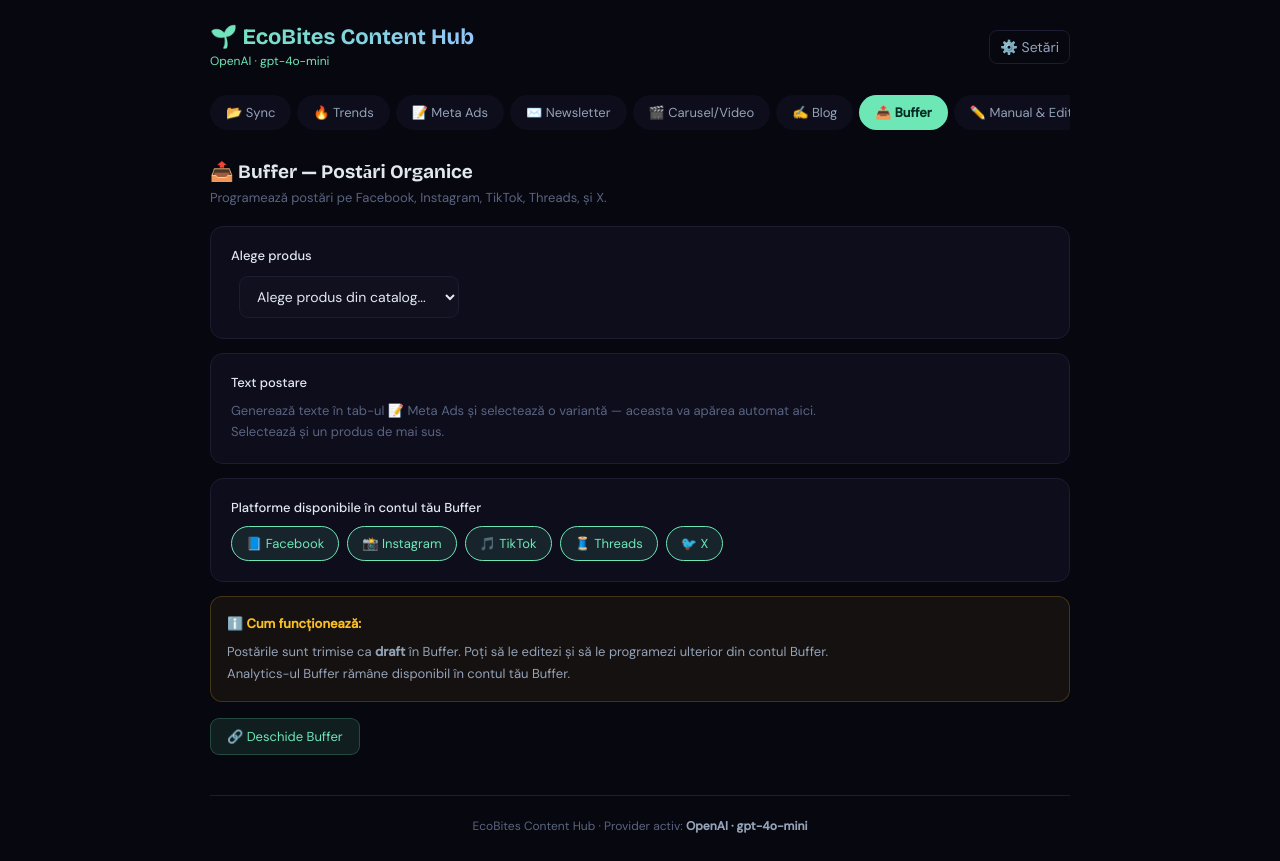
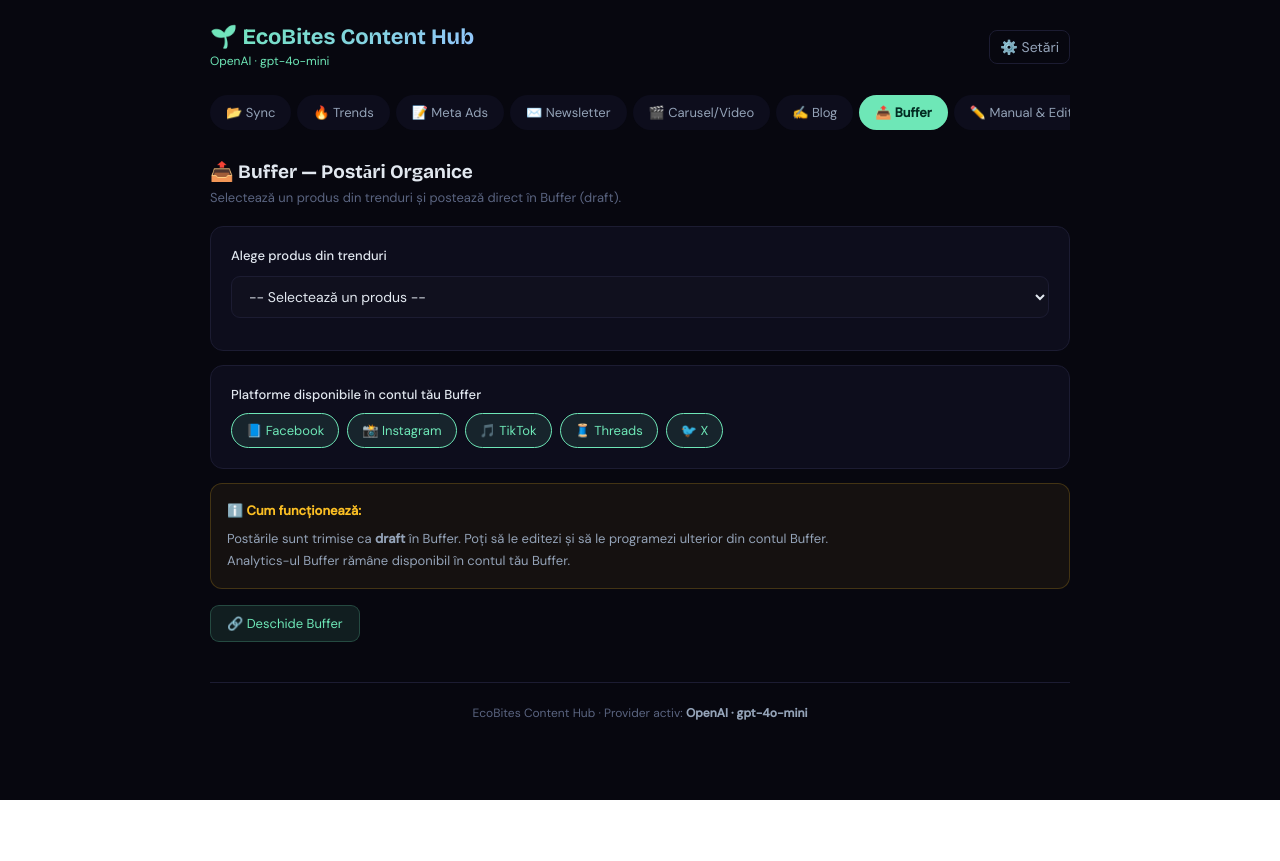
Before and after one commit to andibp97/ecobites-hub, a React (Vite) app: page / in a window 1280 px wide. Both pictures are taken after a click on the button "📤 Buffer". After the commit the page ends 800 px from the top, so only its background shows below. Built offline with nearby package versions, Linux system fonts and the light colour scheme.

Commit message:
Trends: eliminat butoane newsletter/carusel/blog; Buffer: preia postările din Trends (Facebook/Instagram)

```diff
--- a/src/App.jsx
+++ b/src/App.jsx
@@ -80,6 +80,7 @@
   const [bufferKey,    setBufferKey]    = useState(saved.bufferKey   || "");
   const [keysVisible,  setKeysVisible]  = useState(false);
   const [priceMin,     setPriceMin]     = useState(saved.priceMin || 0);
+  const [bufferSelectedProd, setBufferSelectedProd] = useState(null);
   const [priceMax,     setPriceMax]     = useState(saved.priceMax || 9999);
   const [sheetWebAppUrl, setSheetWebAppUrl] = useState(saved.sheetWebAppUrl || "");
 
@@ -997,9 +998,6 @@
                         <div style={{ flex:1, minWidth:0 }}><div style={{ fontWeight:600, fontSize:14, marginBottom:2 }}>{item.nume}</div><div style={{ fontSize:12, color:C.accent }}>💡 {item.motiv}</div></div>
                         <div style={{ display:"flex", gap:7, flexShrink:0, flexWrap:"wrap" }}>
                           <button className="btn-s btn-sm" onClick={() => { setSelProd(prod); setAdProd({ name:prod.name, price:prod.price, benefits:prod.desc, link:prod.link, imageUrl:null }); setTab("ads"); setAdsStep(1); }}>📝 Meta Ads</button>
-                          <button className="btn-s btn-sm" onClick={() => { setSelProd(prod); setTab("newsletter"); }}>✉️</button>
-                          <button className="btn-s btn-sm" onClick={() => { setSelProd(prod); setTab("blog"); }}>✍️</button>
-                          <button className="btn-s btn-sm" onClick={() => { setSelProd(prod); setTab("carousel"); }}>🎬</button>
                           <a href={prod.link} target="_blank" rel="noreferrer" className="btn-s btn-sm" style={{ textDecoration:"none" }}>🔗 Produs</a>
                           <button className="btn-s btn-sm" onClick={() => generateHashtags(item.nume, prod.desc)}>#️⃣ Hashtag-uri</button>
                         </div>
@@ -1224,17 +1222,72 @@
 
         {/* BUFFER TAB */}
         {tab === "buffer" && (
-          <div>
-            <h2 style={{ fontFamily:"'Bricolage Grotesque'", fontSize:19, marginBottom:6 }}>📤 Buffer — Postări Organice</h2>
-            <p style={{ color:C.muted, fontSize:13, marginBottom:20 }}>Programează postări pe Facebook, Instagram, TikTok, Threads, și X.</p>
-            <div className="card" style={{ marginBottom:14 }}><div style={{ fontSize:13, fontWeight:500, marginBottom:12 }}>Alege produs</div><ProductPicker label="" />{selProd && (<div style={{ display:"flex", gap:12, alignItems:"center", marginTop:12, padding:"11px 14px", background:"#0a0a1a", borderRadius:9 }}>{selProd.img && <img src={selProd.img} style={{ width:44, height:44, objectFit:"cover", borderRadius:8, flexShrink:0 }} alt="" />}<div><div style={{ fontWeight:600 }}>{selProd.name}</div><div style={{ fontSize:12, color:C.muted }}>{selProd.price} RON · {selProd.stoc==="instock"?"✓ In stoc":"Fără stoc"}</div></div></div>)}</div>
-            <div className="card" style={{ marginBottom:14 }}><div style={{ fontSize:13, fontWeight:500, marginBottom:10 }}>Text postare</div>{selectedAd && selProd ? (<div><div style={{ padding:"12px 14px", background:"#0a0a1a", borderRadius:9, fontSize:13, color:C.sub, lineHeight:1.7, marginBottom:8 }}>{selectedAd.headline}<br/><br/>{selectedAd.primary_text}<br/><br/>{selProd.link}</div><div style={{ display:"flex", gap:8 }}><CopyBtn text={`${selectedAd.headline}\n\n${selectedAd.primary_text}\n\n${selProd.link}`} id="buffer-text" /><button className="btn-p btn-sm" onClick={() => postToBuffer(`${selectedAd.headline}\n\n${selectedAd.primary_text}\n\n${selProd.link}`)}>📤 Postează în Buffer (draft)</button></div></div>) : (<div style={{ color:C.muted, fontSize:13, lineHeight:1.6 }}>Generează texte în tab-ul 📝 Meta Ads și selectează o variantă — aceasta va apărea automat aici.<br/>{!selProd && "Selectează și un produs de mai sus."}</div>)}</div>
-            <div className="card" style={{ marginBottom:14 }}><div style={{ fontSize:13, fontWeight:500, marginBottom:10 }}>Platforme disponibile în contul tău Buffer</div><div style={{ display:"flex", gap:8, flexWrap:"wrap" }}>{["📘 Facebook","📸 Instagram","🎵 TikTok","🧵 Threads","🐦 X"].map(p => (<div key={p} style={{ padding:"8px 14px", borderRadius:20, border:`1px solid ${C.accent}`, color:C.accent, fontSize:13, background:C.accentDim }}>{p}</div>))}</div></div>
-            <div style={{ background:"rgba(251,191,36,.06)", border:`1px solid rgba(251,191,36,.2)`, borderRadius:12, padding:16, marginBottom:16, fontSize:13, lineHeight:1.7 }}><strong style={{ color:C.warn }}>ℹ️ Cum funcționează:</strong><div style={{ color:C.sub, marginTop:6 }}>Postările sunt trimise ca <strong>draft</strong> în Buffer. Poți să le editezi și să le programezi ulterior din contul Buffer.<br/>Analytics-ul Buffer rămâne disponibil în contul tău Buffer.</div></div>
-            <a href="https://publish.buffer.com" target="_blank" rel="noreferrer" style={{ display:"inline-flex", alignItems:"center", gap:7, color:C.accent, fontSize:13, textDecoration:"none", background:C.accentDim, border:`1px solid ${C.accentBorder}`, padding:"9px 16px", borderRadius:9 }}>🔗 Deschide Buffer</a>
-            {bufferStatus && <div style={{ marginTop:12, color:C.accent, fontSize:13 }}>{bufferStatus}</div>}
+  <div>
+    <h2 style={{ fontFamily:"'Bricolage Grotesque'", fontSize:19, marginBottom:6 }}>📤 Buffer — Postări Organice</h2>
+    <p style={{ color:C.muted, fontSize:13, marginBottom:20 }}>Selectează un produs din trenduri și postează direct în Buffer (draft).</p>
+
+    <div className="card" style={{ marginBottom:14 }}>
+      <div style={{ fontSize:13, fontWeight:500, marginBottom:12 }}>Alege produs din trenduri</div>
+      <select className="field" value={bufferSelectedProd?.name || ""} onChange={e => {
+        const prod = catalog.find(p => p.name === e.target.value);
+        setBufferSelectedProd(prod);
+      }} style={{ marginBottom:12 }}>
+        <option value="">-- Selectează un produs --</option>
+        {trends?.map((item, idx) => (
+          <option key={idx} value={item.nume}>{item.nume}</option>
+        ))}
+      </select>
+      {bufferSelectedProd && (
+        <div style={{ display:"flex", gap:12, alignItems:"center", marginTop:12, padding:"11px 14px", background:"#0a0a1a", borderRadius:9 }}>
+          {bufferSelectedProd.img && <img src={bufferSelectedProd.img} style={{ width:44, height:44, objectFit:"cover", borderRadius:8 }} alt="" />}
+          <div><div style={{ fontWeight:600 }}>{bufferSelectedProd.name}</div><div style={{ fontSize:12, color:C.muted }}>{bufferSelectedProd.price} RON</div></div>
+        </div>
+      )}
+    </div>
+
+    {bufferSelectedProd && trends && (() => {
+      const trendItem = trends.find(t => t.nume === bufferSelectedProd.name);
+      if (!trendItem) return null;
+      const platform = postPlatform[trends.findIndex(t => t.nume === bufferSelectedProd.name)] || "facebook";
+      const postText = platform === "facebook" ? trendItem.facebook_post : trendItem.instagram_caption;
+      return (
+        <div className="card" style={{ marginBottom:14 }}>
+          <div style={{ fontSize:13, fontWeight:500, marginBottom:10 }}>Postare ({platform === "facebook" ? "Facebook" : "Instagram"})</div>
+          <div style={{ padding:"12px 14px", background:"#0a0a1a", borderRadius:9, fontSize:13, color:C.sub, lineHeight:1.7, marginBottom:8, whiteSpace:"pre-wrap" }}>
+            {postText}<br/><br/>
+            {platform === "facebook" && `🔗 ${bufferSelectedProd.link}`}
+            {platform === "instagram" && "🔗 Link în bio"}
           </div>
-        )}
+          <div style={{ display:"flex", gap:8 }}>
+            <CopyBtn text={postText + (platform === "facebook" ? `\n\n🔗 ${bufferSelectedProd.link}` : "")} id="buffer-text" />
+            <button className="btn-p btn-sm" onClick={() => postToBuffer(postText + (platform === "facebook" ? `\n\n🔗 ${bufferSelectedProd.link}` : ""))}>
+              📤 Postează în Buffer (draft)
+            </button>
+          </div>
+        </div>
+      );
+    })()}
+
+    <div className="card" style={{ marginBottom:14 }}>
+      <div style={{ fontSize:13, fontWeight:500, marginBottom:10 }}>Platforme disponibile în contul tău Buffer</div>
+      <div style={{ display:"flex", gap:8, flexWrap:"wrap" }}>
+        {["📘 Facebook","📸 Instagram","🎵 TikTok","🧵 Threads","🐦 X"].map(p => (
+          <div key={p} style={{ padding:"8px 14px", borderRadius:20, border:`1px solid ${C.accent}`, color:C.accent, fontSize:13, background:C.accentDim }}>{p}</div>
+        ))}
+      </div>
+    </div>
+
+    <div style={{ background:"rgba(251,191,36,.06)", border:`1px solid rgba(251,191,36,.2)`, borderRadius:12, padding:16, marginBottom:16, fontSize:13, lineHeight:1.7 }}>
+      <strong style={{ color:C.warn }}>ℹ️ Cum funcționează:</strong>
+      <div style={{ color:C.sub, marginTop:6 }}>
+        Postările sunt trimise ca <strong>draft</strong> în Buffer. Poți să le editezi și să le programezi ulterior din contul Buffer.<br/>
+        Analytics-ul Buffer rămâne disponibil în contul tău Buffer.
+      </div>
+    </div>
+
+    <a href="https://publish.buffer.com" target="_blank" rel="noreferrer" style={{ display:"inline-flex", alignItems:"center", gap:7, color:C.accent, fontSize:13, textDecoration:"none", background:C.accentDim, border:`1px solid ${C.accentBorder}`, padding:"9px 16px", borderRadius:9 }}>🔗 Deschide Buffer</a>
+  </div>
+)}
 
         {/* MANUAL & EDITOR TAB */}
         {tab === "manual" && (
```
